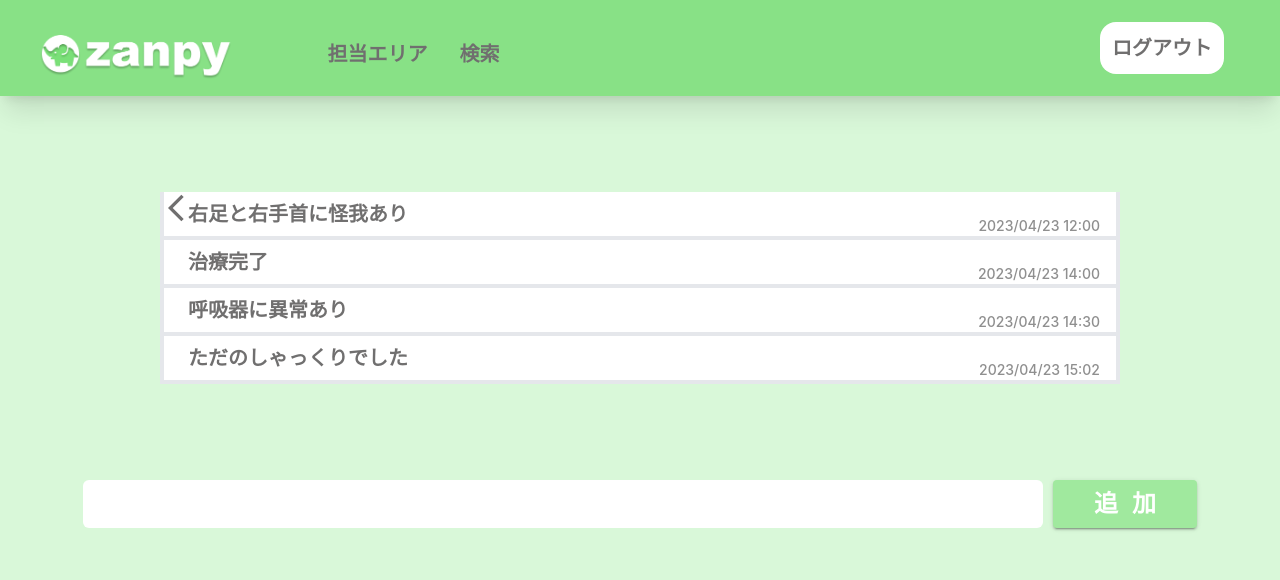
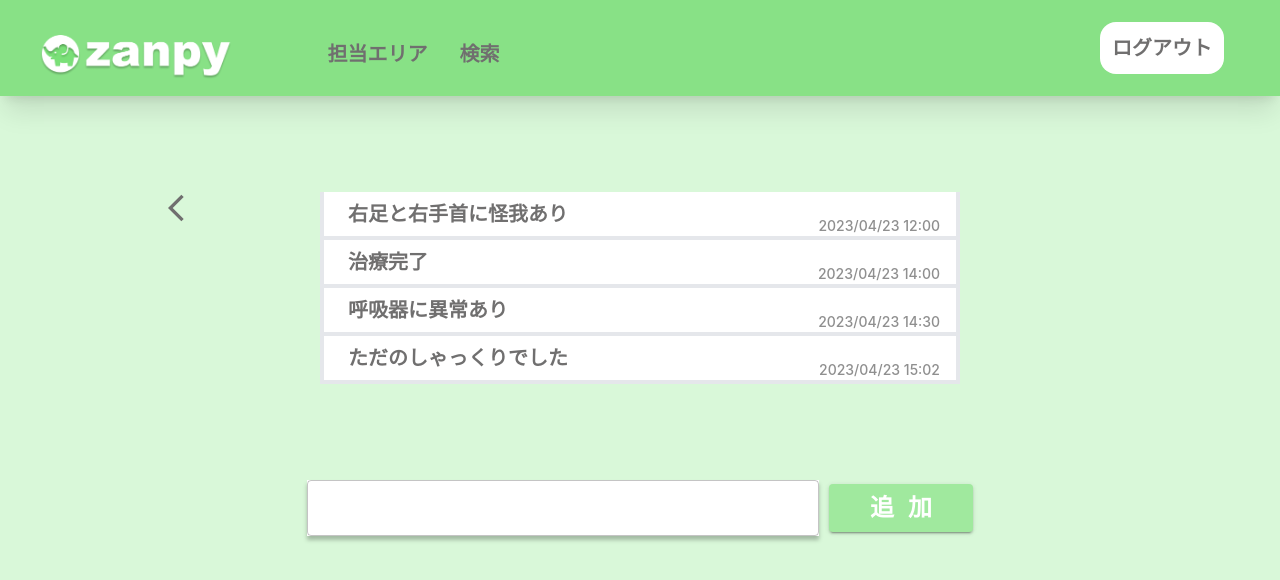
Before and after one commit to Fuuma0000/zanpy, a React (Create React App) app: page /memo in a window 1280 px wide. Shown: the top 580 px of the page. Built offline with nearby package versions, Linux system fonts and the light colour scheme.

Commit message:
[update]横幅とか変えた

```diff
--- a/src/screens/MemoScreen.jsx
+++ b/src/screens/MemoScreen.jsx
@@ -20,6 +20,11 @@ const MemoScreen = () => {
     createName("治療完了", "2023/04/23 14:00"),
     createName("呼吸器に異常あり", "2023/04/23 14:30"),
     createName("ただのしゃっくりでした", "2023/04/23 15:02"),
+    // createName("ただのしゃっくりでした", "2023/04/23 15:02"),
+    // createName("ただのしゃっくりでした", "2023/04/23 15:02"),
+    // createName("ただのしゃっくりでした", "2023/04/23 15:02"),
+    // createName("ただのしゃっくりでした", "2023/04/23 15:02"),
+    // createName("ただのしゃっくりでした", "2023/04/23 15:02"),
   ]); // メモの配列を管理するstate
 
   return (
@@ -36,8 +41,10 @@ const MemoScreen = () => {
       {/* メモ本体を表示する部分 */}
       <div className='flex flex-col items-center mt-24'>
         {memos.map((memo, index) => (
-          // <div className='bg-white border-x-4 border-b-4 flex justify-between w-6/12 h-12'>
-          <div className='bg-white border-x-4 border-b-4 flex justify-between w-[960px] h-12'>
+          <div
+            className='bg-white border-x-4 border-b-4 flex justify-between w-6/12 h-12'
+            key={index}
+          >
             <div className='flex justify-center items-center text-xl font-black text-test ml-6'>
               {memo.text}
             </div>
@@ -49,14 +56,16 @@ const MemoScreen = () => {
       </div>
       {/* 追加用の入力欄とボタン */}
       <div className='flex justify-center items-center mt-24'>
-        {/* <TextField
+        {/* mui */}
+        <TextField
           className='bg-white'
           sx={{
-            //横幅を最大にする
             width: "40%",
+            boxShadow: "0px 4px 4px rgba(0, 0, 0, 0.25)",
           }}
-        /> */}
-        <input className='rounded-md w-[960px] h-12' type='text' />
+        />
+        {/* 自作 */}
+        {/* <input className='rounded-md w-5/12 h-12' type='text' /> */}
         <Button
           variant='contained'
           style={{
@@ -77,4 +86,62 @@ const MemoScreen = () => {
   );
 };
 
+//   return (
+//     <>
+//       <Header />
+//       {/* 左の部分を押したら担当エリアの画面に戻る */}
+//       <button className='fixed top-48 left-40'>
+//         <ArrowBackIosNewIcon
+//           className='text-test'
+//           sx={{ fontSize: "32px" }}
+//           onClick={() => navigate("/my-area")}
+//         />
+//       </button>
+//       {/* メモ本体を表示する部分 */}
+//       <div className='flex flex-col items-center mt-24'>
+//         {memos.map((memo, index) => (
+//           <div
+//             className='bg-white border-2 border-gray-300 rounded-md p-4 flex justify-between w-6/12 h-20 mb-2'
+//             key={index}
+//           >
+//             <div className='flex justify-center items-center text-lg font-bold text-gray-700 ml-6'>
+//               {memo.text}
+//             </div>
+//             <div className='flex justify-center items-end text-sm font-medium text-gray-500 mr-4'>
+//               {memo.time}
+//             </div>
+//           </div>
+//         ))}
+//       </div>
+//       {/* 追加用の入力欄とボタン */}
+//       <div className='flex justify-center items-center mt-24'>
+//         {/* mui */}
+//         <TextField
+//           className='bg-white rounded-md shadow-md w-1/2 p-2'
+//           sx={{
+//             width: "40%",
+//           }}
+//         />
+//         {/* 自作 */}
+//         {/* <input className='rounded-md w-5/12 h-12' type='text' /> */}
+//         <Button
+//           variant='contained'
+//           style={{
+//             backgroundColor: "#A0E99E",
+//             fontWeight: 900,
+//             fontSize: 24,
+//             letterSpacing: 14,
+//             textIndent: 14,
+//             marginLeft: 10,
+//             boxShadow: "0px 4px 4px rgba(0, 0, 0, 0.25)",
+//           }}
+//           className='w-36 h-12'
+//         >
+//           追加
+//         </Button>
+//       </div>
+//     </>
+//   );
+// };
+
 export default MemoScreen;
```
